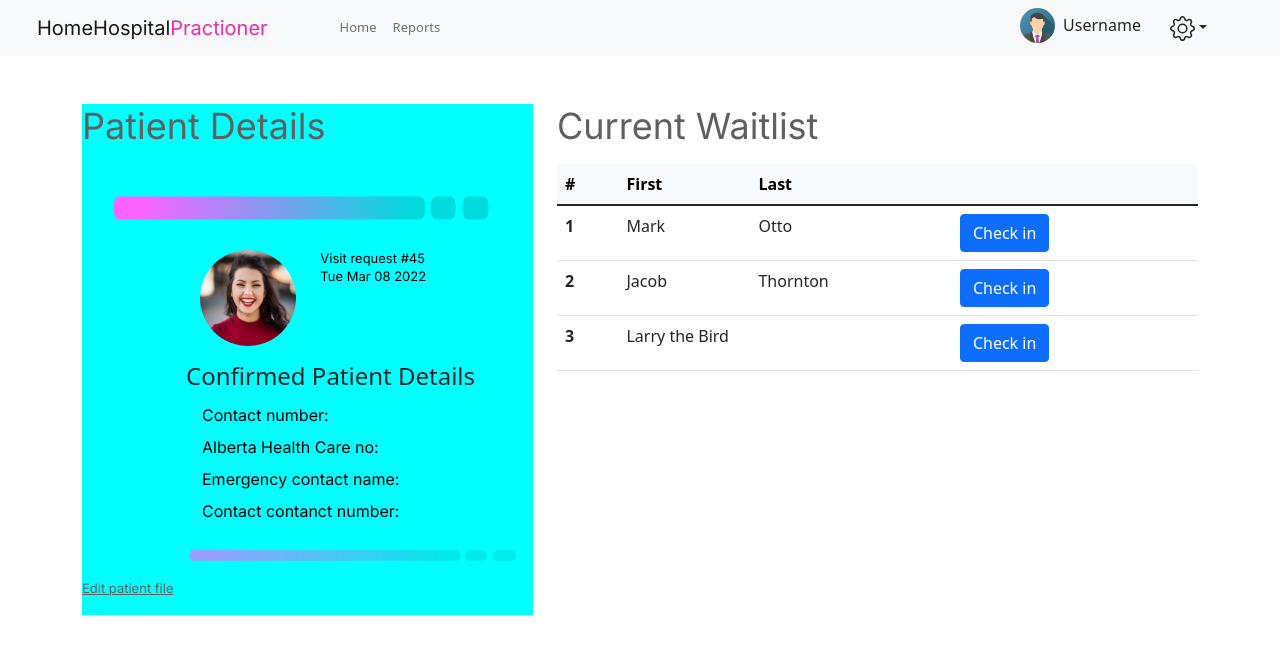
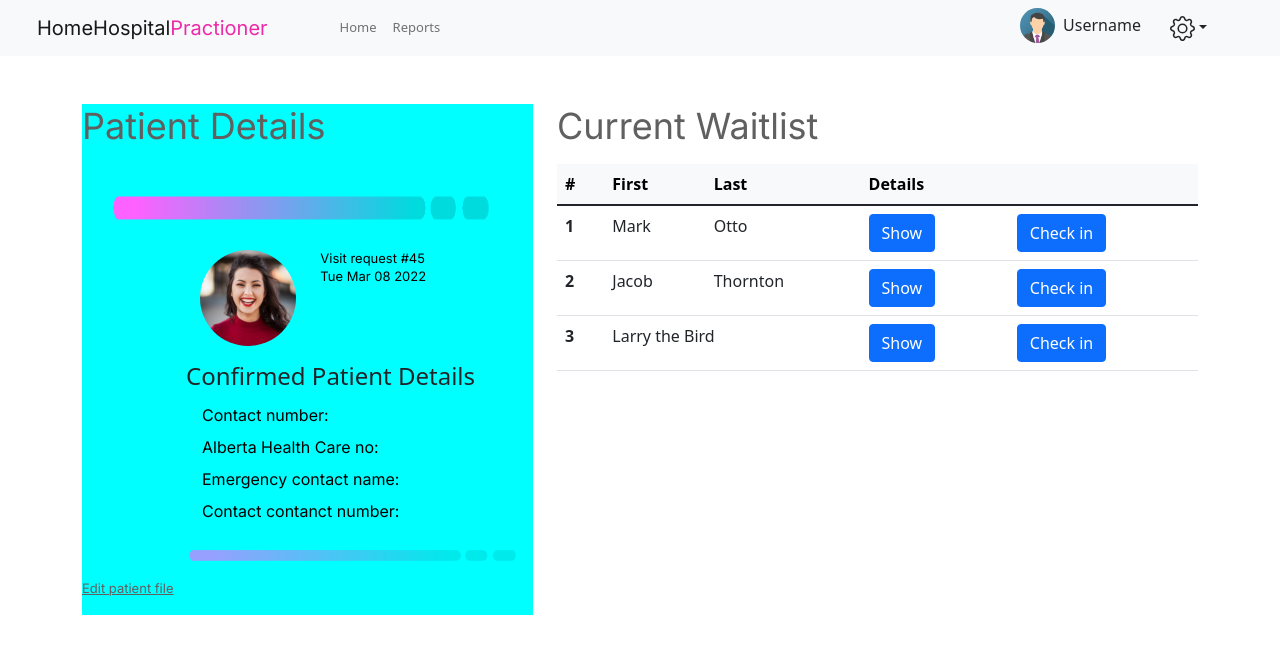
Before and after one commit to liamandaidan/HomeHospital, a React (Create React App) app in the folder HomeHospital-Frontend/hh-front/: page /practioner in a window 1280 px wide. Shown: the top 654 px of the page. Built offline with nearby package versions, Linux system fonts and the light colour scheme; no server answers.

Commit message:
PractionerW8List

```diff
--- a/HomeHospital-Frontend/hh-front/src/components/PractionerWaitlist.jsx
+++ b/HomeHospital-Frontend/hh-front/src/components/PractionerWaitlist.jsx
@@ -1,6 +1,17 @@
-import React from "react";
-import { Container, Row, Col, Button } from "react-bootstrap";
+import React, { useContext, useEffect, useState } from "react";
+import { Button } from "react-bootstrap";
+import { Axios } from "axios";
 export default function PractionerWaitlist() {
+  const [posts, setPosts] = useState("");
+
+//   useEffect(() => {
+//     //to be defined later!
+//     Axios.get("http://localhost:4000/................").then((response) => {
+//       console.log(response.data);
+//       setPosts(response.data);
+//     });
+//   }, []);
+
   return (
     <div>
       {/* This table class will be automatically generated.
@@ -11,6 +22,7 @@ Just used as an example for now */}
             <th scope="col">#</th>
             <th scope="col">First</th>
             <th scope="col">Last</th>
+            <th scope="col">Details</th>
             <th scope="col"></th>
           </tr>
         </thead>
@@ -20,20 +32,29 @@ Just used as an example for now */}
             <td>Mark</td>
             <td>Otto</td>
             <td>
+              <Button>Show</Button>
+            </td>
+            <td>
               <Button>Check in</Button>
             </td>
           </tr>
           <tr>
             <th scope="row">2</th>
             <td>Jacob</td>
-            <td>Thornton</td>
+            <td>Thornton</td>{" "}
+            <td>
+              <Button>Show</Button>
+            </td>
             <td>
               <Button>Check in</Button>
             </td>
           </tr>
           <tr>
             <th scope="row">3</th>
-            <td colspan="2">Larry the Bird</td>
+            <td colspan="2">Larry the Bird</td>{" "}
+            <td>
+              <Button>Show</Button>
+            </td>
             <td>
               <Button>Check in</Button>
             </td>
```
